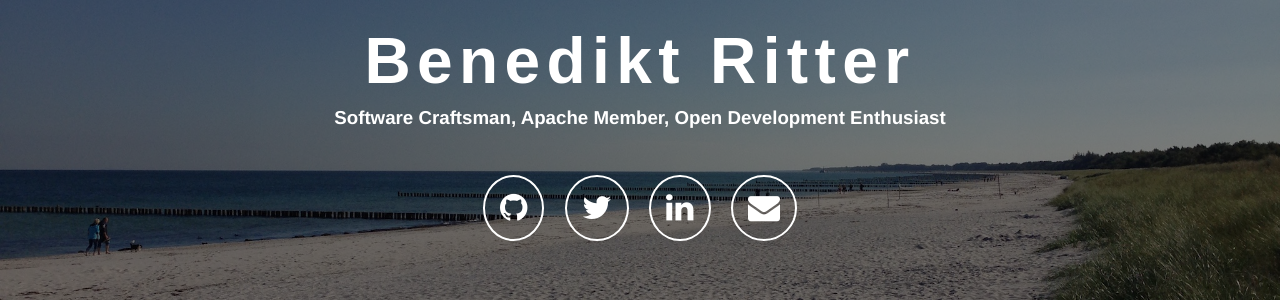
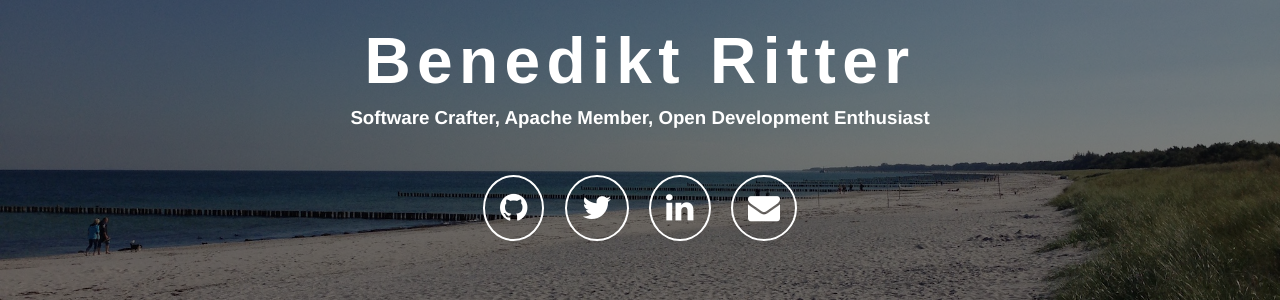
Before and after one commit to britter/britter.github.io, a Jekyll site: the page built from index.html, in a window 1280 px wide. Shown: the part 300-600 px from the top of the page. Built offline with Jekyll 4.4.1, drawn with Linux system fonts in a browser that asks for light colours; nearby versions of some CDN libraries.

Commit message:
Change a little something to try fix my website

```diff
--- a/_config.yml
+++ b/_config.yml
@@ -1,6 +1,6 @@
 # Site settings
 name: Benedikt Ritter
-description: "Software Craftsman, Apache Member, Open Development Enthusiast"
+description: "Software Crafter, Apache Member, Open Development Enthusiast"
 url: "http://www.benediktritter.de"
 
 
```
